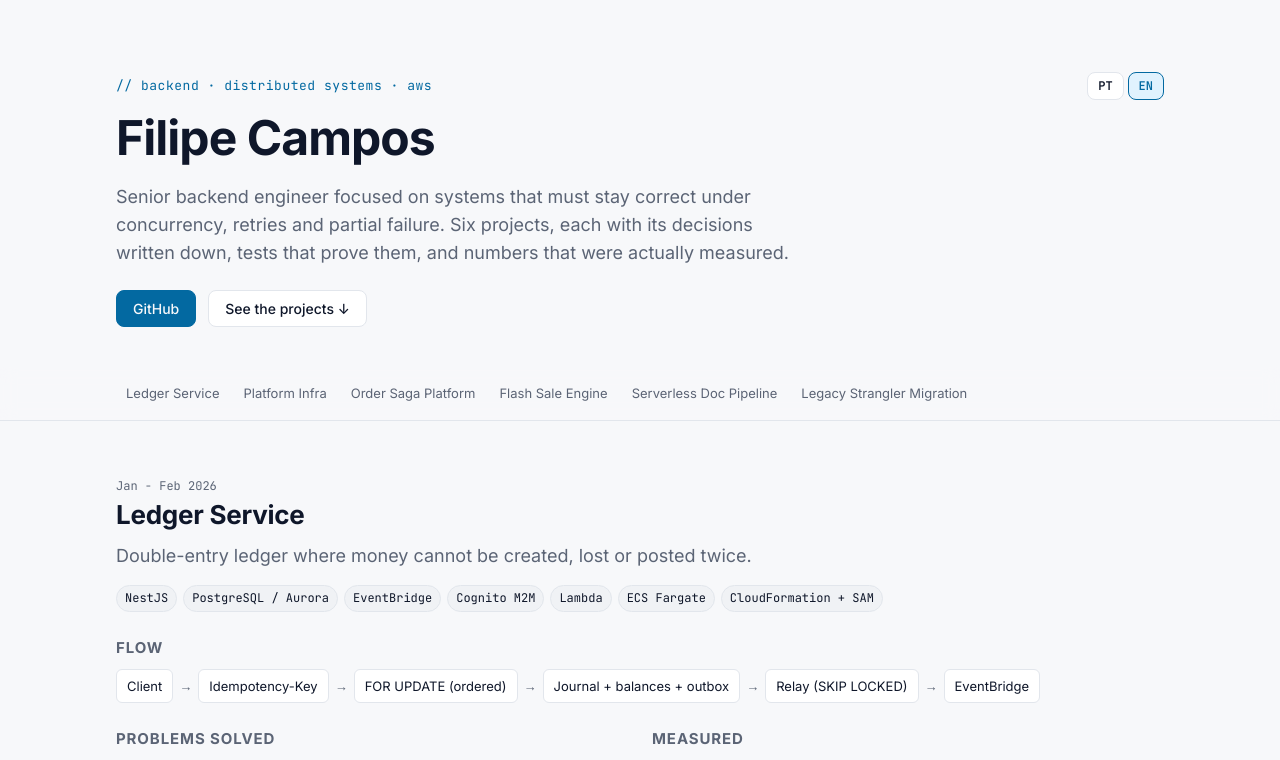
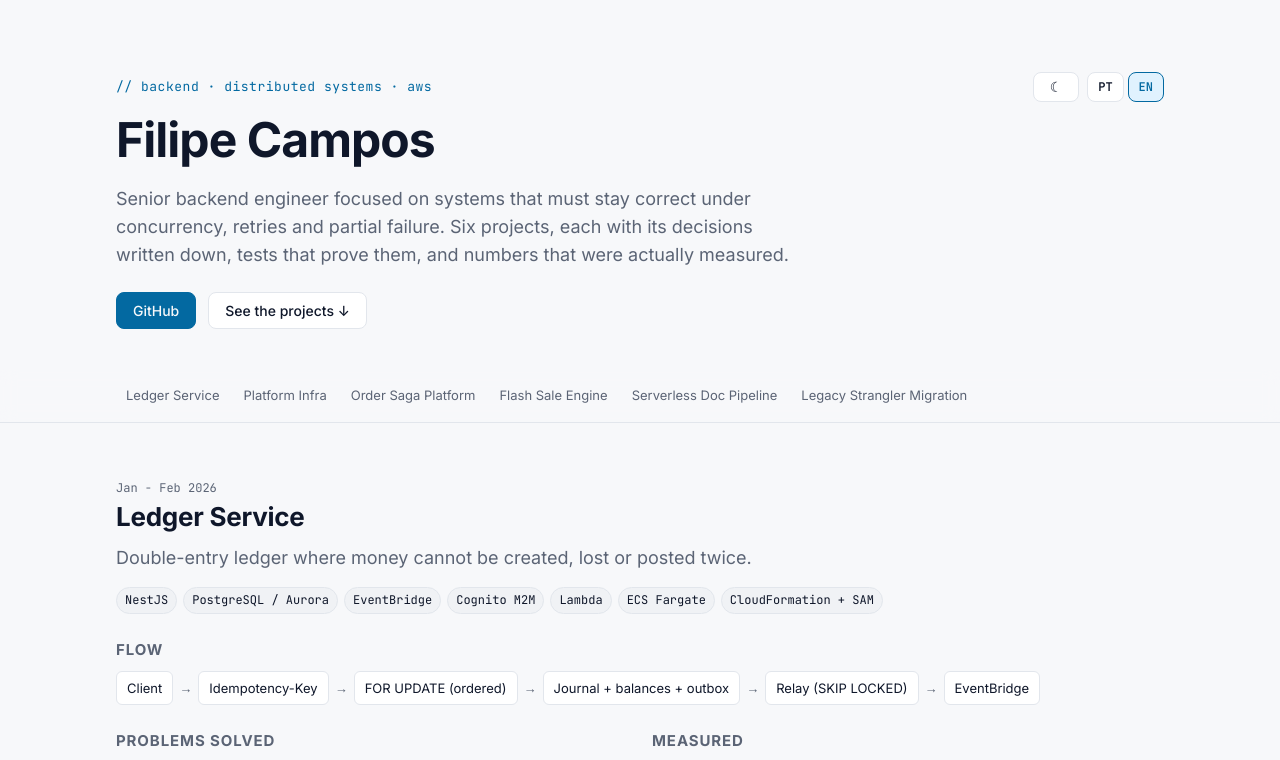
Before and after one commit to filipercampos/filipercampos.github.io, a React (Vite) app: page / in a window 1280 px wide. Shown: the top 760 px of the page. Built offline with nearby package versions, Linux system fonts and the light colour scheme.

Commit message:
feat(theme): add light/dark toggle that follows the OS until the visitor chooses

```diff
--- a/index.html
+++ b/index.html
@@ -14,6 +14,12 @@
       href="https://fonts.googleapis.com/css2?family=Inter:wght@400;500;600;700&family=JetBrains+Mono:wght@400;600&display=swap"
       rel="stylesheet"
     />
+    <script>
+      try {
+        var theme = localStorage.getItem('theme');
+        if (theme === 'light' || theme === 'dark') document.documentElement.dataset.theme = theme;
+      } catch (e) {}
+    </script>
     <title>Filipe Campos · Backend Architecture</title>
   </head>
   <body>
--- a/src/App.tsx
+++ b/src/App.tsx
@@ -7,6 +7,7 @@ import { SagaDemo } from './demos/SagaDemo';
 import { SloDemo } from './demos/SloDemo';
 import { StranglerDemo } from './demos/StranglerDemo';
 import { LangSwitch, useLang, useT } from './i18n';
+import { ThemeToggle } from './theme';
 
 const DEMOS: Record<DemoId, ComponentType> = {
   ledger: LedgerDemo,
@@ -26,7 +27,10 @@ export function App() {
       <header className="hero wrap">
         <div className="hero-top">
           <div className="eyebrow">{t.eyebrow}</div>
-          <LangSwitch />
+          <div className="toolbar">
+            <ThemeToggle />
+            <LangSwitch />
+          </div>
         </div>
         <h1>Filipe Campos</h1>
         <p className="lead">{t.lead}</p>
--- a/src/i18n.tsx
+++ b/src/i18n.tsx
@@ -11,6 +11,8 @@ const en = {
   lead:
     'Senior backend engineer focused on systems that must stay correct under concurrency, retries and partial failure. Six projects, each with its decisions written down, tests that prove them, and numbers that were actually measured.',
   seeProjects: 'See the projects ↓',
+  themeToDark: 'Switch to dark theme',
+  themeToLight: 'Switch to light theme',
   navLabel: 'Projects',
   flow: 'Flow',
   problemsSolved: 'Problems solved',
@@ -115,6 +117,8 @@ const pt: Strings = {
   lead:
     'Engenheiro backend sênior focado em sistemas que precisam continuar corretos sob concorrência, retentativas e falhas parciais. Seis projetos, cada um com as decisões documentadas, testes que as comprovam e números realmente medidos.',
   seeProjects: 'Ver os projetos ↓',
+  themeToDark: 'Mudar para tema escuro',
+  themeToLight: 'Mudar para tema claro',
   navLabel: 'Projetos',
   flow: 'Fluxo',
   problemsSolved: 'Problemas resolvidos',
--- a/src/styles.css
+++ b/src/styles.css
@@ -19,7 +19,7 @@
 }
 
 @media (prefers-color-scheme: dark) {
-  :root {
+  :root:not([data-theme='light']) {
     --bg: #0b1120;
     --surface: #111a2e;
     --surface-2: #172238;
@@ -36,6 +36,35 @@
     --warn-soft: #3a2a0a;
     color-scheme: dark;
   }
+}
+
+:root[data-theme='dark'] {
+  --bg: #0b1120;
+  --surface: #111a2e;
+  --surface-2: #172238;
+  --text: #e6eaf2;
+  --muted: #94a0b8;
+  --border: #22304a;
+  --accent: #38bdf8;
+  --accent-soft: #0c2a40;
+  --ok: #4ade80;
+  --ok-soft: #0f2e1c;
+  --bad: #f87171;
+  --bad-soft: #3a1414;
+  --warn: #fbbf24;
+  --warn-soft: #3a2a0a;
+  color-scheme: dark;
+}
+
+.theme-toggle {
+  padding: 5px 10px;
+  font: 600 12px var(--mono);
+}
+
+.toolbar {
+  display: flex;
+  gap: 8px;
+  align-items: center;
 }
 
 * {
@@ -541,3 +570,9 @@ footer {
   overflow: hidden;
   clip: rect(0 0 0 0);
 }
+
+.theme-toggle,
+.lang-switch .btn {
+  height: 30px;
+  line-height: 1;
+}
--- /dev/null
+++ b/src/theme.tsx
@@ -0,0 +1,48 @@
+import { useEffect, useState } from 'react';
+import { useT } from './i18n';
+
+type Theme = 'light' | 'dark';
+const STORAGE_KEY = 'theme';
+
+function initialTheme(): Theme {
+  const explicit = document.documentElement.dataset.theme;
+  if (explicit === 'light' || explicit === 'dark') return explicit;
+  return window.matchMedia('(prefers-color-scheme: dark)').matches ? 'dark' : 'light';
+}
+
+/** Light/dark toggle. Until the visitor chooses, the OS preference is followed. */
+export function ThemeToggle() {
+  const t = useT();
+  const [theme, setTheme] = useState<Theme>(initialTheme);
+
+  useEffect(() => {
+    const media = window.matchMedia('(prefers-color-scheme: dark)');
+    const follow = (event: MediaQueryListEvent) => {
+      if (!document.documentElement.dataset.theme) setTheme(event.matches ? 'dark' : 'light');
+    };
+    media.addEventListener('change', follow);
+    return () => media.removeEventListener('change', follow);
+  }, []);
+
+  function toggle() {
+    const next: Theme = theme === 'dark' ? 'light' : 'dark';
+    document.documentElement.dataset.theme = next;
+    setTheme(next);
+    try {
+      localStorage.setItem(STORAGE_KEY, next);
+    } catch {
+      // Preference just won't persist.
+    }
+  }
+
+  return (
+    <button
+      className="btn theme-toggle"
+      onClick={toggle}
+      aria-label={theme === 'dark' ? t.themeToLight : t.themeToDark}
+      title={theme === 'dark' ? t.themeToLight : t.themeToDark}
+    >
+      {theme === 'dark' ? '☀' : '☾'}
+    </button>
+  );
+}
```
